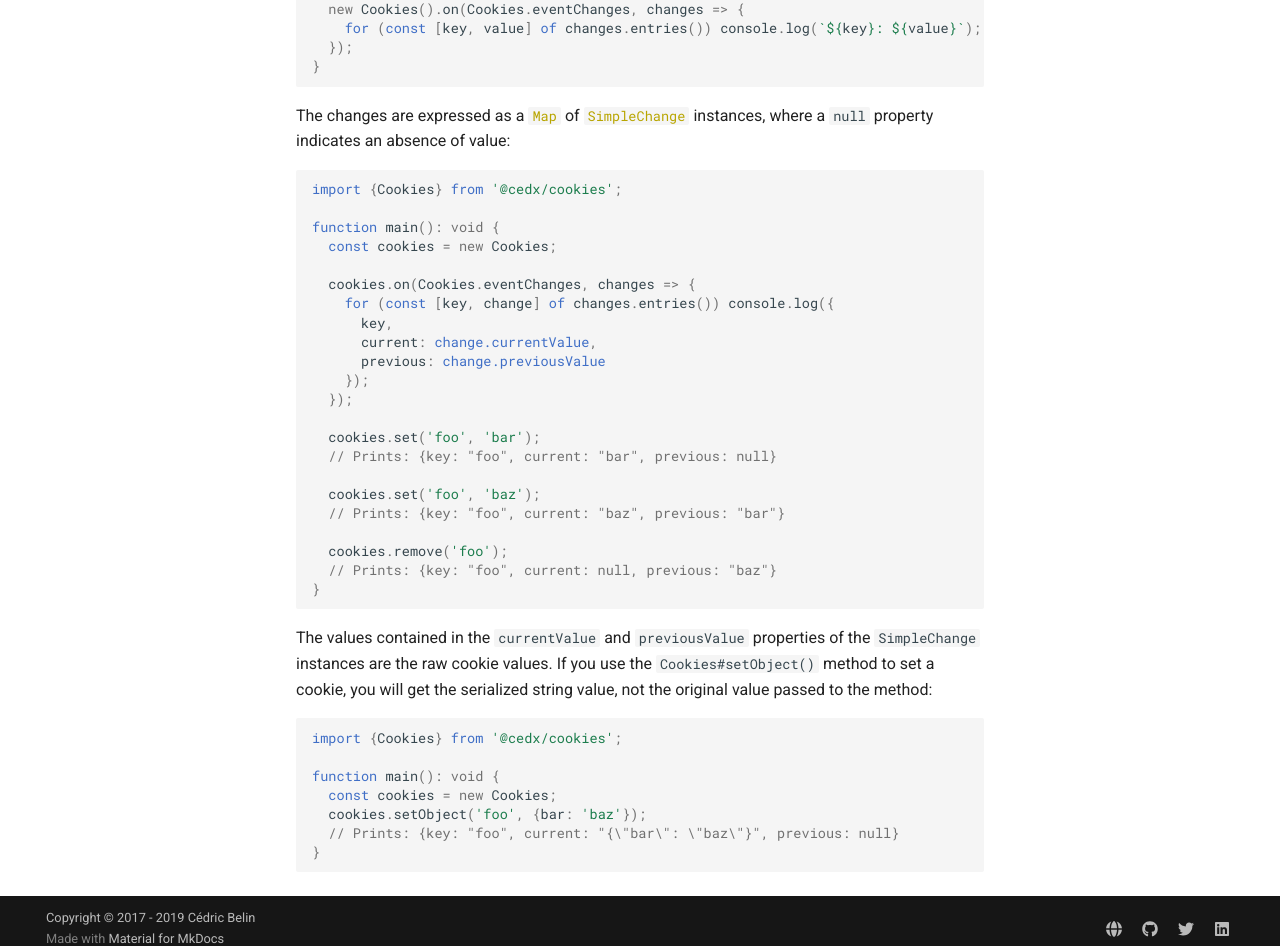
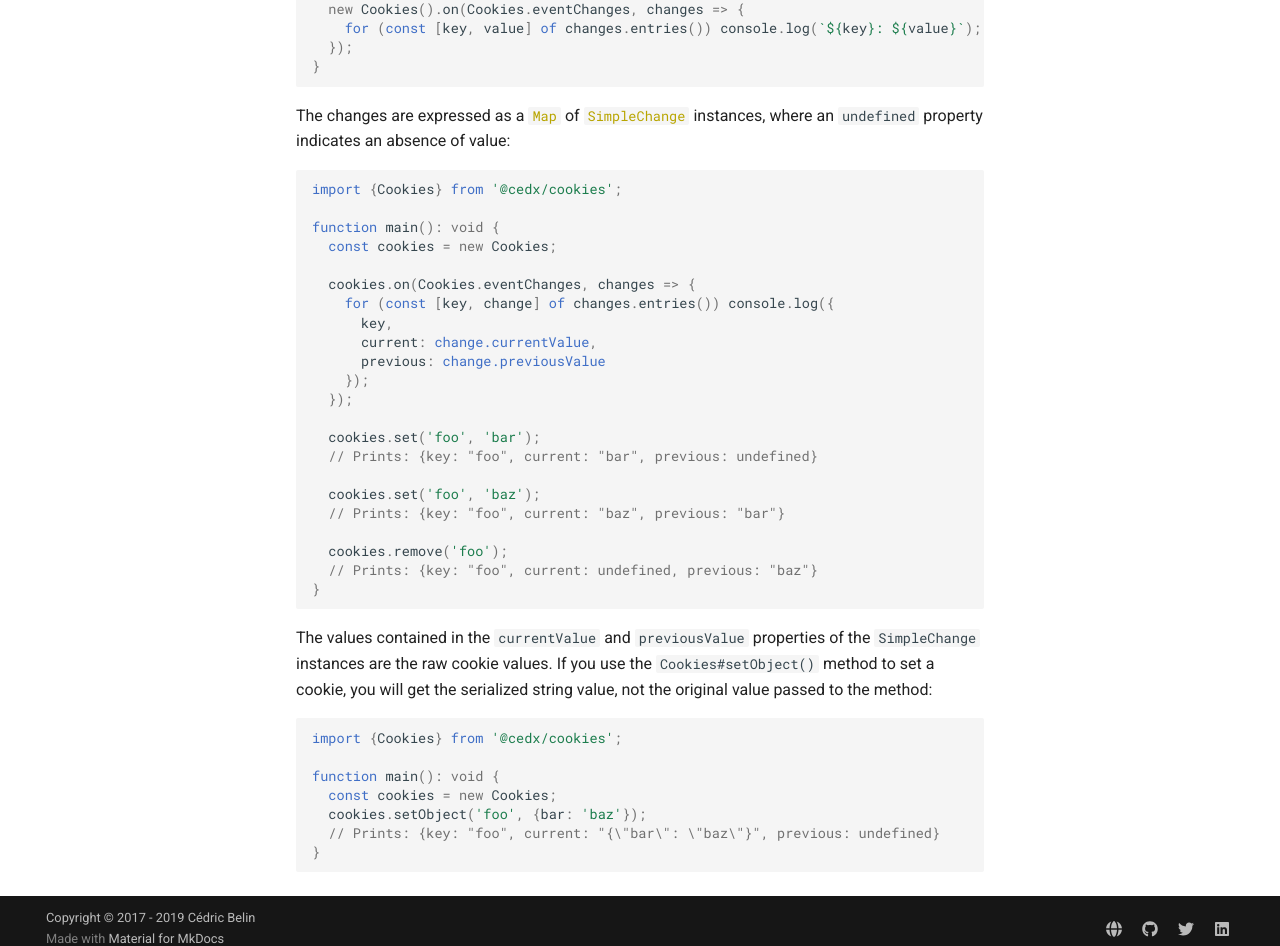
Before and after one commit to cedx/cookies.js, an MkDocs documentation site: the page built from doc/usage/events.md, in a window 1280 px wide and 1317 px high. Shown: the part 356-1302 px from the top of the window. Built offline with MkDocs 1.6.1 and Material for MkDocs 9.7.7, drawn with Linux system fonts in a browser that asks for light colours; comment, search, counter and statistics services are not loaded.

Commit message:
Fixed the documentation

````diff
--- a/doc/usage/events.md
+++ b/doc/usage/events.md
@@ -16,7 +16,7 @@ function main(): void {
 }
 ```
 
-The changes are expressed as a [`Map`](https://developer.mozilla.org/en-US/docs/Web/JavaScript/Reference/Global_Objects/Map) of [`SimpleChange`](https://github.com/cedx/cookies.js/blob/master/src/simple_change.ts) instances, where a `null` property indicates an absence of value:
+The changes are expressed as a [`Map`](https://developer.mozilla.org/en-US/docs/Web/JavaScript/Reference/Global_Objects/Map) of [`SimpleChange`](https://github.com/cedx/cookies.js/blob/master/src/simple_change.ts) instances, where an `undefined` property indicates an absence of value:
 
 ```ts
 import {Cookies} from '@cedx/cookies';
@@ -33,13 +33,13 @@ function main(): void {
   });
 
   cookies.set('foo', 'bar');
-  // Prints: {key: "foo", current: "bar", previous: null}
+  // Prints: {key: "foo", current: "bar", previous: undefined}
 
   cookies.set('foo', 'baz');
   // Prints: {key: "foo", current: "baz", previous: "bar"}
 
   cookies.remove('foo');
-  // Prints: {key: "foo", current: null, previous: "baz"}
+  // Prints: {key: "foo", current: undefined, previous: "baz"}
 }
 ```
 
@@ -51,6 +51,6 @@ import {Cookies} from '@cedx/cookies';
 function main(): void {
   const cookies = new Cookies;
   cookies.setObject('foo', {bar: 'baz'});
-  // Prints: {key: "foo", current: "{\"bar\": \"baz\"}", previous: null}
+  // Prints: {key: "foo", current: "{\"bar\": \"baz\"}", previous: undefined}
 }
 ```
````
Also changed, not shown: doc/usage/api.md (+2 -2 lines).
